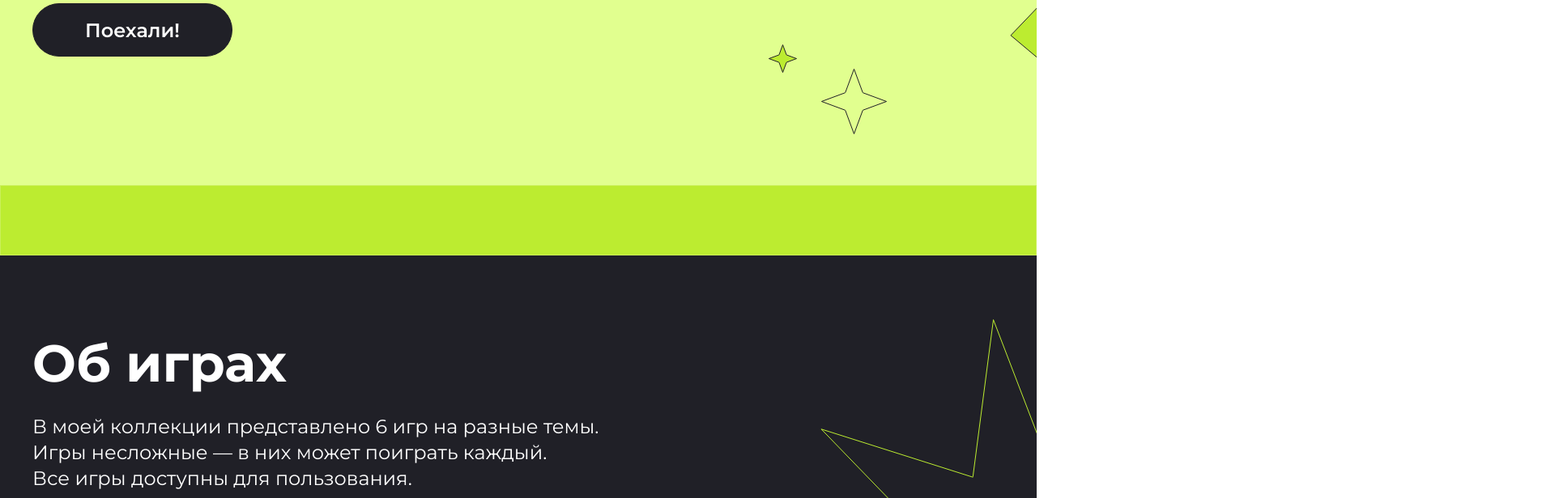
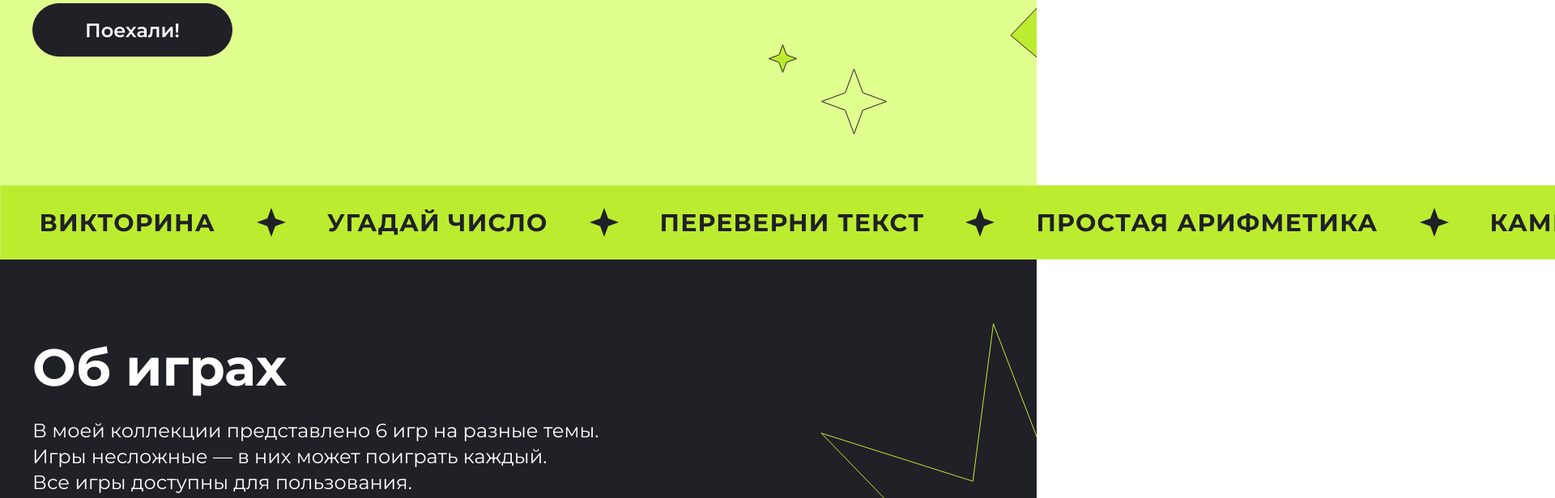
Before and after one commit to MarinaAlPu/2_nd_course_hw, a plain HTML site: page index.html in a window 1280 px wide. Shown: the part 484-1100 px from the top of the page at 81% size, 1920 px wide, since content can reach past the window. Drawn offline with Linux system fonts and the light colour scheme.

Commit message:
Ашч animated-strip

```diff
--- a/index.html
+++ b/index.html
@@ -27,7 +27,24 @@
   </div>
 
   <div class="animated-strip">
-
+    <p class="animated-strip__item">Викторина</p>
+    <div class="animated-strip__star"></div>
+    <!-- <img src="./images/star_for_animated_strip.svg" alt="Маленькая чёрная звёздочка"> -->
+    <p class="animated-strip__item">Угадай число</p>
+    <div class="animated-strip__star"></div>
+    <!-- <img src="./images/star_for_animated_strip.svg" alt="Маленькая чёрная звёздочка"> -->
+    <p class="animated-strip__item">Переверни текст</p>
+    <div class="animated-strip__star"></div>
+    <!-- <img src="./images/star_for_animated_strip.svg" alt="Маленькая чёрная звёздочка"> -->
+    <p class="animated-strip__item">Простая арифметика</p>
+    <div class="animated-strip__star"></div>
+    <!-- <img src="./images/star_for_animated_strip.svg" alt="Маленькая чёрная звёздочка"> -->
+    <p class="animated-strip__item">Камень, ножницы, бумага</p>
+    <div class="animated-strip__star"></div>
+    <!-- <img src="./images/star_for_animated_strip.svg" alt="Маленькая чёрная звёздочка"> -->
+    <p class="animated-strip__item">Генератор случайных цветов</p>
+    <div class="animated-strip__star"></div>
+    <!-- <img src="./images/star_for_animated_strip.svg" alt="Маленькая чёрная звёздочка"> -->
   </div>
 
   <section id="about-games" class="about-games center">
--- a/style.scss
+++ b/style.scss
@@ -80,14 +80,31 @@ button {
 }
 
 .animated-strip {
-  height: 87px;
+  width: 3220px;
+  // height: 87px;
   background-color: #BCEC30;
   border: 1px solid rgba(255, 255, 255, 0.20);
+  margin-top: -87px;
+  color: #202027;
+  font-size: 30px;
+  font-weight: 700;
+  line-height: 110%;
+  letter-spacing: 1.2px;
+  text-transform: uppercase;
+  padding: 27px;
+  display: flex;
+  flex-direction: row;
+  justify-content: center;
+  align-items: center;
+  gap: 51px;
+  overflow: hidden;
 
-  // background-image: url('./images/animated-strip.png');
-  // overflow: hidden;
-  margin-top: -87px;
-
+  &__star {
+    background-image: url('./images/star_for_animated_strip.svg');
+    background-repeat: no-repeat;
+    width: 36px;
+    height: 36px;
+  }
 }
 
 .about-games {
```
Also changed, not shown: images/animated-strip.png (deleted), images/star_for_animated_strip.svg (added), style.css, 1 other file.
